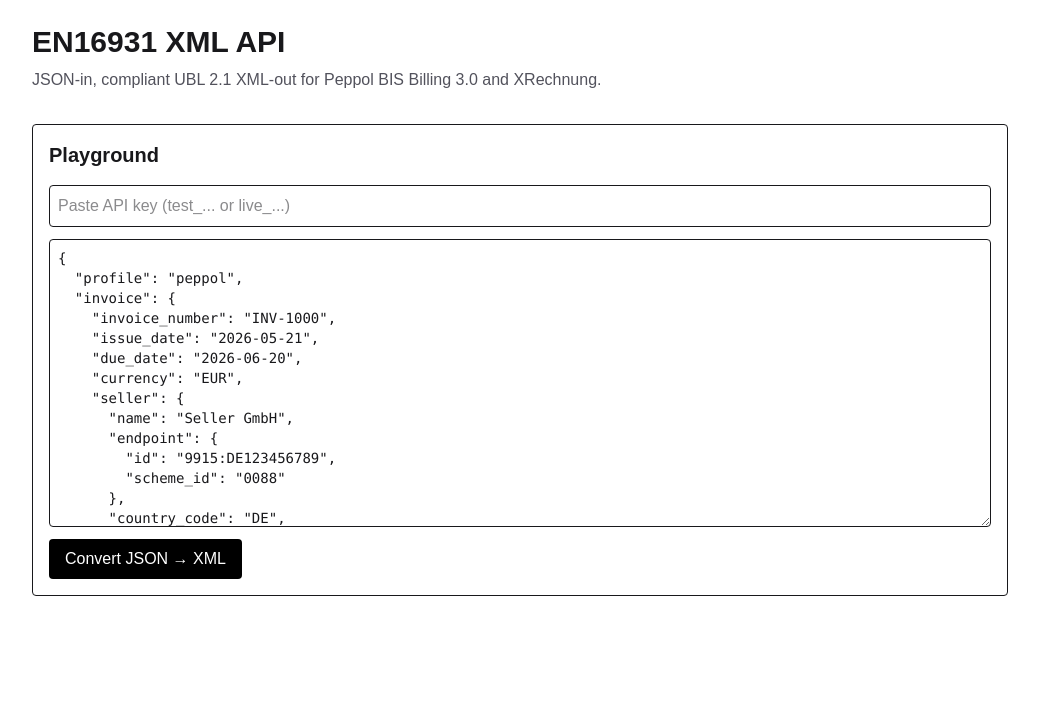
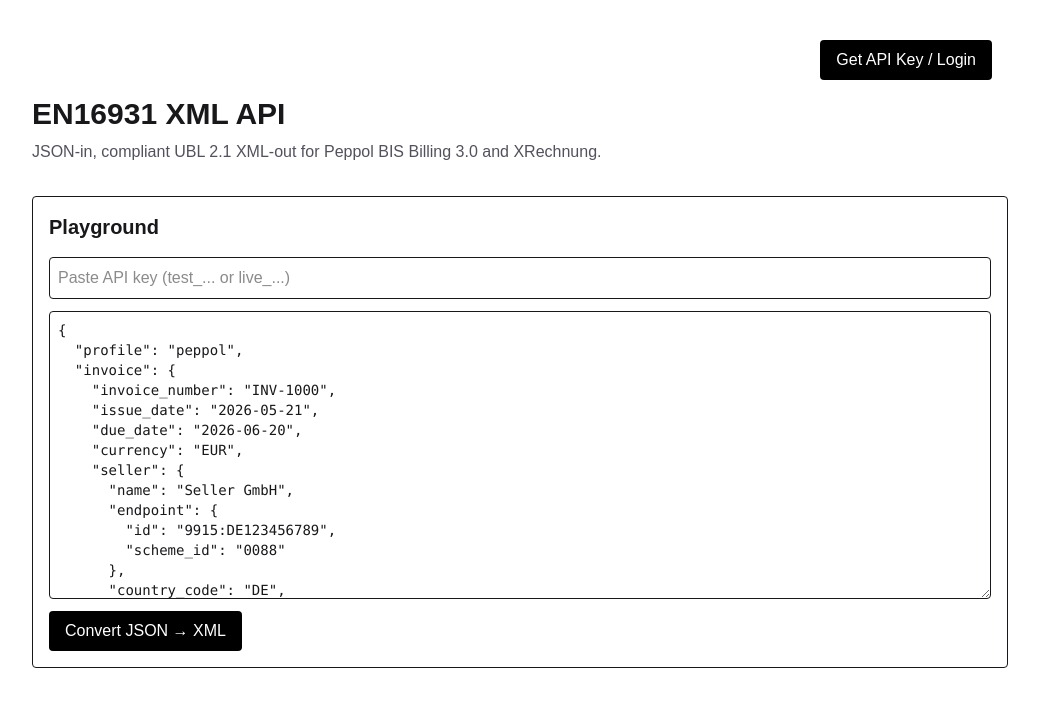
Before and after one commit to devangkakadiya07-debug/PDF-to-XMl, a Next.js app: page / in a window 1280 px wide. Shown: the top 706 px of the page, without its empty margins (120-1159 px from the left). Built offline with nearby package versions, Linux system fonts and the light colour scheme.

Commit message:
Add login CTA on home page

```diff
--- a/app/page.tsx
+++ b/app/page.tsx
@@ -3,6 +3,11 @@ import Playground from '@/components/Playground';
 export default function Home() {
   return (
     <main className="mx-auto w-full max-w-5xl p-6">
+      <div className="flex justify-end p-4">
+        <a href="/dashboard/keys" className="bg-black text-white px-4 py-2 rounded">
+          Get API Key / Login
+        </a>
+      </div>
       <h1 className="text-3xl font-semibold">EN16931 XML API</h1>
       <p className="mt-2 text-zinc-600">
         JSON-in, compliant UBL 2.1 XML-out for Peppol BIS Billing 3.0 and XRechnung.
```
